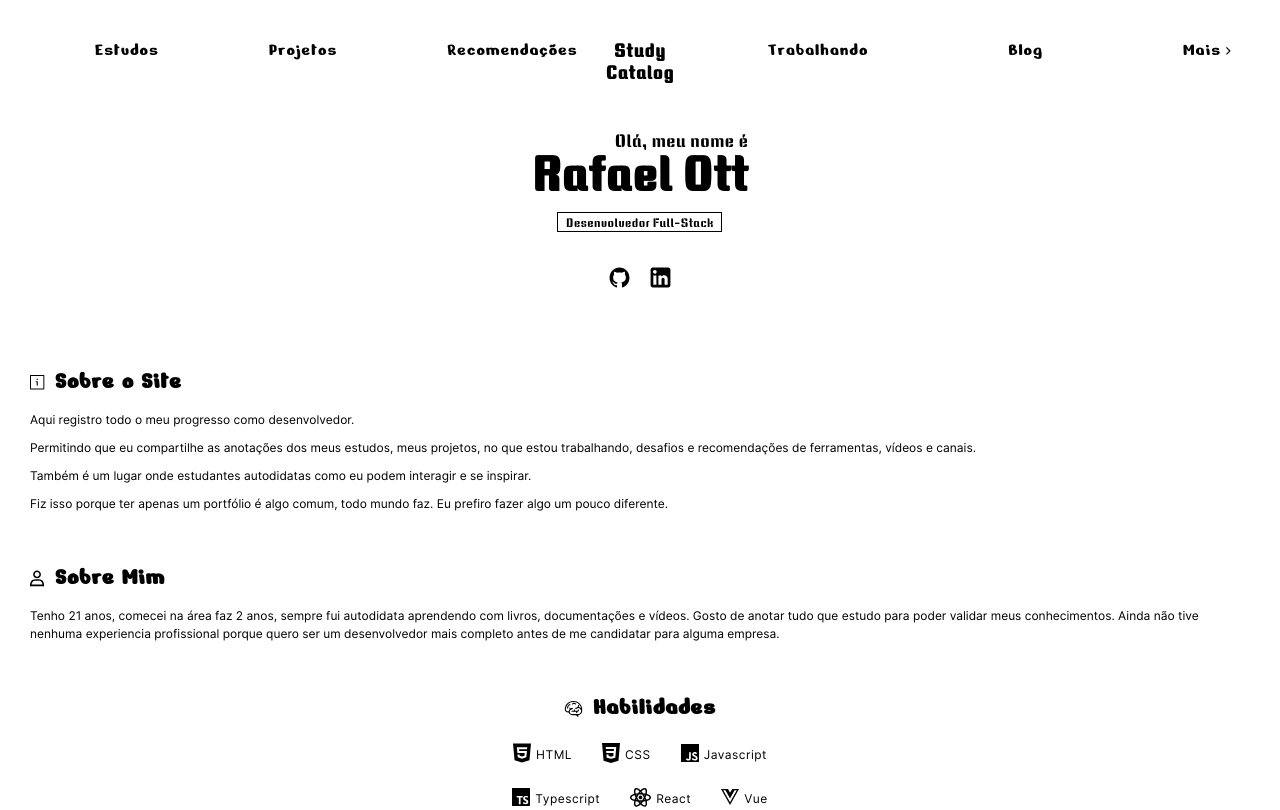
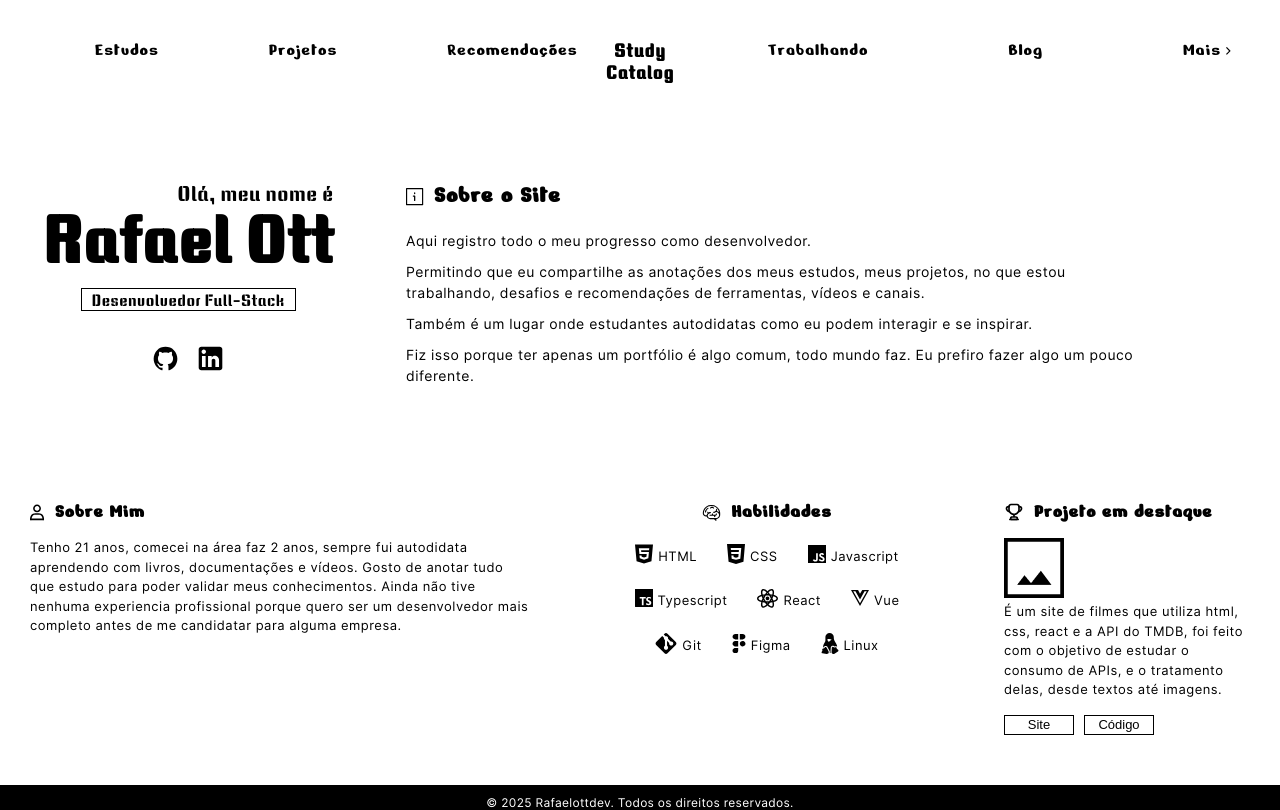
Before and after one commit to rafaelottdev/study-catalog, a React (Vite) app: page / in a window 1280 px wide. Shown: the top 810 px of the page. Built offline with nearby package versions, Linux system fonts and the light colour scheme.

Commit message:
style(maincontent): changing the layout

```diff
--- a/src/layouts/Main/MainContent/AboutMe/AboutMe.module.css
+++ b/src/layouts/Main/MainContent/AboutMe/AboutMe.module.css
@@ -37,3 +37,21 @@
     font-family: var(--text_font_1);
     line-height: 1.5em;
 }
+
+@media (min-width: 850px) {
+    .title_icon_wrapp {
+        width: 15px;
+        height: 17px;
+    }
+
+    .title {
+        font-size: .8rem;
+    }
+
+    .text {
+        width: 500px;
+
+        font-size: 13px;
+        letter-spacing: .5px;
+    }
+}
--- a/src/layouts/Main/MainContent/AboutWebsite/AboutWebsite.module.css
+++ b/src/layouts/Main/MainContent/AboutWebsite/AboutWebsite.module.css
@@ -41,3 +41,25 @@
 .text > p:not(:last-child) {
     margin-bottom: 10px;
 }
+
+@media (min-width: 850px) {
+    .aboutWebsite_container {
+        margin-top: 51px;
+    }
+
+    .title_wrapp {
+        margin-bottom: 20px;
+    }
+
+    .title_icon_wrapp {
+        width: 18px;
+        height: 18px;
+    }
+
+    .text {
+        width: 750px;
+
+        font-size: 14px;
+        letter-spacing: .5px;
+    }
+}
--- a/src/layouts/Main/MainContent/FeaturedProject/FeaturedProject.module.css
+++ b/src/layouts/Main/MainContent/FeaturedProject/FeaturedProject.module.css
@@ -76,3 +76,33 @@
 .featuredProject_btn:first-child {
     margin-right: 10px;
 }
+
+@media (min-width: 850px) {
+    .title_icon_wrapp {
+        width: 20px;
+        height: 20px;
+
+        margin: 0px 10px 0px 0px;
+
+        display: flex;
+    }
+
+    .title {
+        font-size: .8rem;
+    }
+
+    .info_project_wrapp > p {
+        max-width: 300px;
+        margin-bottom: 15px;
+
+        font-size: 13px;
+        letter-spacing: .5px;
+    }
+
+    .featuredProject_btn {
+        width: 70px;
+        height: 20px;
+
+        font-size: 13px;
+    }
+}
--- a/src/layouts/Main/MainContent/Home/Home.module.css
+++ b/src/layouts/Main/MainContent/Home/Home.module.css
@@ -64,5 +64,29 @@
 }
 
 @media (min-width: 850px) {
+    .home_title_container > p:first-child {
+        font-size: 1.300rem;
+        letter-spacing: .5px;
+    }
 
+    .home_title_container > h1 {
+        font-size: 4rem;
+    }
+
+    .dev_function_wrapp {
+        width: 215px;
+        height: 23px;
+
+        margin: 10px auto 0 auto;
+    }
+
+    .dev_function_wrapp > p {
+        font-size: 1rem;
+        letter-spacing: .5px;
+    }
+
+    .icon_home_info > svg {
+        width: 25px;
+        height: 25px;
+    }
 }
--- a/src/layouts/Main/MainContent/MainContent.jsx
+++ b/src/layouts/Main/MainContent/MainContent.jsx
@@ -4,20 +4,22 @@ import AboutMe from "./AboutMe/AboutMe"
 import Skills from "./Skills/Skills"
 import FeaturedProject from "./FeaturedProject/FeaturedProject"
 
+import styles from "./MainContent.module.css"
 
 const MainContent = () => {
     return (
-        <>
-            <Home />
+        <div className={styles.layout}>
+            <div className={styles.sectionGroupTop}>
+                <Home />
+                <AboutWebsite />
+            </div>
 
-            <AboutWebsite />
-
-            <AboutMe />
-
-            <Skills />
-
-            <FeaturedProject />
-        </>
+            <div className={styles.sectionGroupBottom}>
+                <AboutMe />
+                <Skills />
+                <FeaturedProject />
+            </div>
+        </div>
     )
 }
 
--- /dev/null
+++ b/src/layouts/Main/MainContent/MainContent.module.css
@@ -0,0 +1,19 @@
+@media (min-width: 850px) {
+  .layout {
+    margin-top: 50px;
+  }
+
+  .sectionGroupTop {
+    display: grid;
+    grid-template-columns: .8fr 1fr;
+    align-items: start;
+  }
+
+  .sectionGroupBottom {
+    margin-top: 50px;
+
+    display: grid;
+    grid-template-columns: repeat(3, 1fr);
+    gap: 2rem;
+  }
+}
--- a/src/layouts/Main/MainContent/Skills/Skills.module.css
+++ b/src/layouts/Main/MainContent/Skills/Skills.module.css
@@ -85,3 +85,22 @@
 .skills_icon_wrapp .figma_svg {
     width: 14px;
 }
+
+@media (min-width: 850px) {
+    .skills_container {
+        width: 350px;
+    }
+
+    .title {
+        font-size: .8rem;
+    }
+
+    .title_icon_wrapp {
+        width: 19px;
+        height: 16px;
+    }
+
+    .skills_name {
+        font-size: 13px;
+    }
+}
```
